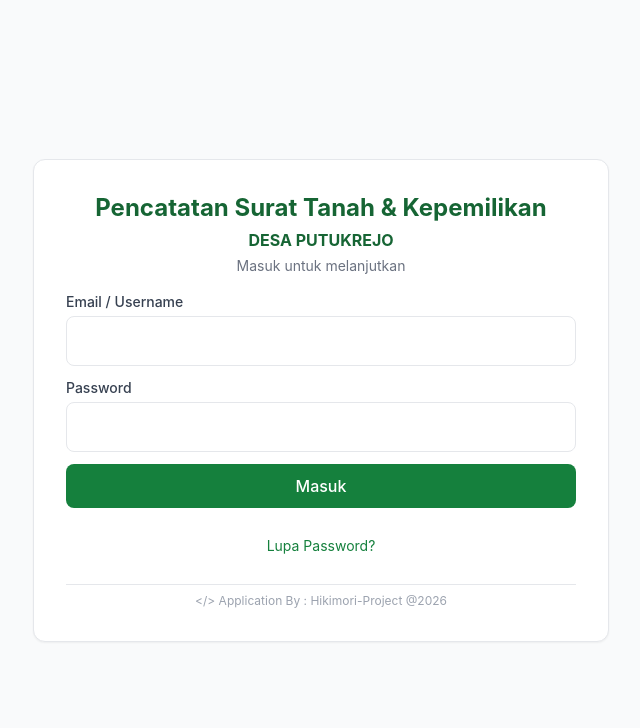
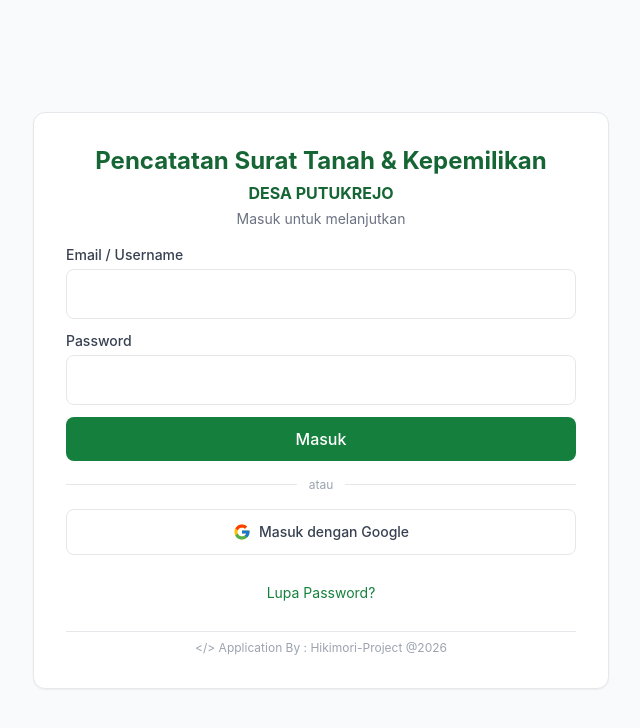
Before and after one commit to saya0aku0/pertanahandesa, a React (Vite) app: page /login in a window 1280 px wide. Shown: the top 728 px of the page, without its empty margins (319-959 px from the left). Built offline with nearby package versions, Linux system fonts and the light colour scheme; no server answers.

Commit message:
Login By Google Update

```diff
--- a/src/firebase/auth.ts
+++ b/src/firebase/auth.ts
@@ -1,5 +1,7 @@
 import {
   signInWithEmailAndPassword,
+  signInWithPopup,
+  GoogleAuthProvider,
   signOut,
   onAuthStateChanged,
   createUserWithEmailAndPassword,
@@ -10,6 +12,14 @@ import { auth } from './config';
 
 export function login(email: string, password: string) {
   return signInWithEmailAndPassword(auth, email, password);
+}
+
+// Login pakai akun Google. Catatan: ini HANYA melakukan autentikasi Google,
+// bukan mendaftarkan user baru — pemetaan role/akses tetap harus sudah ada
+// di Firestore /users (dibuat lebih dulu oleh Superadmin), lihat Pages.tsx.
+export function loginWithGoogle() {
+  const provider = new GoogleAuthProvider();
+  return signInWithPopup(auth, provider);
 }
 
 export function logout() {
--- a/src/modules/auth/Pages.tsx
+++ b/src/modules/auth/Pages.tsx
@@ -1,7 +1,7 @@
 import { useState } from 'react';
 import { useNavigate } from 'react-router-dom';
-import { login } from '@/firebase/auth';
-import { getEmailByUsername } from '@/modules/kelola-user/user.service';
+import { login, loginWithGoogle, logout } from '@/firebase/auth';
+import { getEmailByUsername, getUserProfileByEmail } from '@/modules/kelola-user/user.service';
 import { Button } from '@/components/Button';
 import { Modal } from '@/components/Modal';
 import { ForgotPasswordForm } from './ForgotPasswordForm';
@@ -11,6 +11,7 @@ export function LoginPage() {
   const [password, setPassword] = useState('');
   const [error, setError] = useState<string | null>(null);
   const [loading, setLoading] = useState(false);
+  const [googleLoading, setGoogleLoading] = useState(false);
   const [showForgot, setShowForgot] = useState(false);
   const navigate = useNavigate();
 
@@ -40,6 +41,30 @@ export function LoginPage() {
       setError('Email/Username atau password salah.');
     } finally {
       setLoading(false);
+    }
+  }
+
+  async function handleGoogleLogin() {
+    setGoogleLoading(true);
+    setError(null);
+    try {
+      const credential = await loginWithGoogle();
+      const email = credential.user.email;
+
+      // Login Google TIDAK otomatis daftar user baru — email harus sudah
+      // terdaftar di Firestore /users (dibuat lebih dulu oleh Superadmin).
+      const profile = email ? await getUserProfileByEmail(email) : null;
+      if (!profile) {
+        await logout();
+        setError('Akun Google ini belum terdaftar. Hubungi Superadmin untuk didaftarkan.');
+        setGoogleLoading(false);
+        return;
+      }
+
+      navigate('/master-tanah');
+    } catch (err) {
+      setError('Gagal masuk dengan Google. Coba lagi.');
+      setGoogleLoading(false);
     }
   }
 
@@ -85,6 +110,27 @@ export function LoginPage() {
           </Button>
         </form>
 
+        <div className="flex items-center gap-3">
+          <div className="h-px flex-1 bg-gray-200" />
+          <span className="text-xs text-gray-400">atau</span>
+          <div className="h-px flex-1 bg-gray-200" />
+        </div>
+
+        <button
+          type="button"
+          onClick={handleGoogleLogin}
+          disabled={googleLoading}
+          className="w-full border rounded-lg p-3 min-h-[44px] flex items-center justify-center gap-2 text-sm font-medium text-gray-700 hover:bg-gray-50 disabled:opacity-60"
+        >
+          <svg width="18" height="18" viewBox="0 0 48 48" aria-hidden="true">
+            <path fill="#FFC107" d="M43.611 20.083H42V20H24v8h11.303c-1.649 4.657-6.08 8-11.303 8-6.627 0-12-5.373-12-12s5.373-12 12-12c3.059 0 5.842 1.154 7.961 3.039l5.657-5.657C34.046 6.053 29.268 4 24 4 12.955 4 4 12.955 4 24s8.955 20 20 20 20-8.955 20-20c0-1.341-.138-2.65-.389-3.917z"/>
+            <path fill="#FF3D00" d="M6.306 14.691l6.571 4.819C14.655 15.108 18.961 12 24 12c3.059 0 5.842 1.154 7.961 3.039l5.657-5.657C34.046 6.053 29.268 4 24 4 16.318 4 9.656 8.337 6.306 14.691z"/>
+            <path fill="#4CAF50" d="M24 44c5.166 0 9.86-1.977 13.409-5.192l-6.19-5.238C29.211 35.091 26.715 36 24 36c-5.202 0-9.619-3.317-11.283-7.946l-6.522 5.025C9.505 39.556 16.227 44 24 44z"/>
+            <path fill="#1976D2" d="M43.611 20.083H42V20H24v8h11.303a12.04 12.04 0 0 1-4.087 5.571l.003-.002 6.19 5.238C36.971 39.205 44 34 44 24c0-1.341-.138-2.65-.389-3.917z"/>
+          </svg>
+          {googleLoading ? 'Memproses...' : 'Masuk dengan Google'}
+        </button>
+
         <button
           onClick={() => setShowForgot(true)}
           className="text-sm text-primary-700 hover:underline w-full text-center min-h-[44px]"
--- a/src/modules/kelola-user/user.service.ts
+++ b/src/modules/kelola-user/user.service.ts
@@ -58,3 +58,13 @@ export async function getEmailByUsername(username: string): Promise<string | nul
   const user = await getDocByField<AppUser>(COLLECTION, 'username', username);
   return user?.email ?? null;
 }
+
+/**
+ * Cari profil user berdasarkan email — dipakai untuk validasi login Google.
+ * Login Google TIDAK otomatis mendaftarkan user baru; email hasil login Google
+ * harus sudah terdaftar di Firestore /users (dibuat lebih dulu oleh Superadmin
+ * lewat form Kelola User), kalau tidak ditemukan maka akses ditolak.
+ */
+export async function getUserProfileByEmail(email: string): Promise<(AppUser & { id: string }) | null> {
+  return getDocByField<AppUser>(COLLECTION, 'email', email);
+}
```
